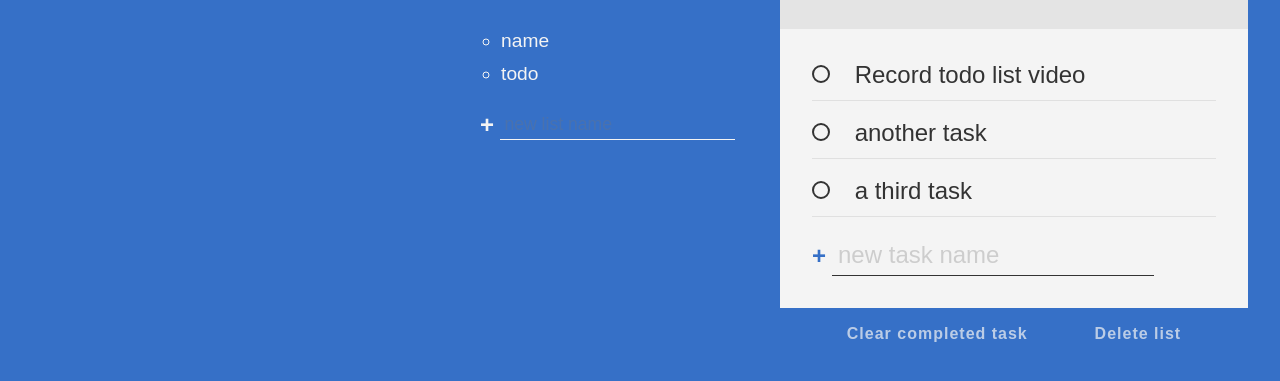
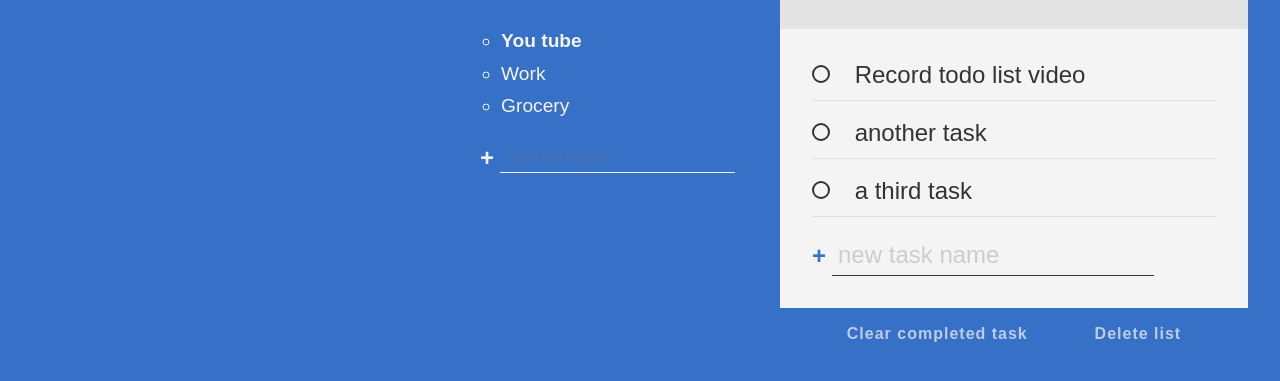
Before and after one commit to DevBrad/todo-list-Vanilla-Js, a plain HTML site: page index.html in a window 1280 px wide. Shown: the part 241-622 px from the top of the page. Drawn offline with Linux system fonts and the light colour scheme.

Commit message:
last commit

```diff
--- a/index.html
+++ b/index.html
@@ -12,9 +12,9 @@
     <div class="all-tasks">
       <h2 class="task-list-title">My lists</h2>
       <ul class="task-list" data-lists>
-        <!-- <li class="list-name active-list">You tube</li>
+        <li class="list-name active-list">You tube</li>
         <li class="list-name">Work</li>
-        <li class="list-name">Grocery</li> -->
+        <li class="list-name">Grocery</li>
       </ul>
 
       <form action="#" data-new-list-form>
@@ -80,6 +80,6 @@
         </div>
       </div>
     </div>
-    <script src="script.js"></script>
+    <!-- <script src="script.js"></script> -->
   </body>
 </html>
--- a/script.js
+++ b/script.js
@@ -1,50 +1,51 @@
-const listsContainer = document.querySelector("[data-lists]");
-const newListForm = document.querySelector("[data-new-list-form]");
-const newListInput = document.querySelector("[data-new-list-input]");
+// const listsContainer = document.querySelector("[data-lists]");
+// const newListForm = document.querySelector("[data-new-list-form]");
+// const newListInput = document.querySelector("[data-new-list-input]");
+// const LOCAL_STORAGE_LIST_KEY = "task.lists";
 
-let lists = [
-  {
-    id: 1,
-    name: "name",
-  },
-  {
-    id: 2,
-    name: "todo",
-  },
-];
+// let lists = JSON.parse(localStorage.getItem(LOCAL_STORAGE_LIST_KEY)) || [];
 
-newListForm.addEventListener("submit", (e) => {
-  //   console.log(e);
-  e.preventDefault();
-  const listName = newListInput.value;
-  if (listName == null || listName === "") return;
-  const list = createList(listName);
-  newListInput.value = null;
-  lists.push(list);
-  render();
-});
+// newListForm.addEventListener("submit", (e) => {
+//   //   console.log(e);
+//   e.preventDefault();
+//   const listName = newListInput.value;
+//   if (listName == null || listName === "") return;
+//   const list = createList(listName);
+//   newListInput.value = null;
+//   lists.push(list);
+//   saveAndRender();
+// });
 
-function createList(name) {
-  return { id: Date.now().toString(), name: name, tasks: [] };
-}
+// function createList(name) {
+//   return { id: Date.now().toString(), name: name, tasks: [] };
+// }
 
-function render() {
-  clearElement(listsContainer);
-  lists.forEach((list) => {
-    // console.log(list);
-    const listElement = document.createElement("li");
-    listElement.dataset.listId = list.id;
-    listElement.classList.add("list-name");
-    listElement.innerText = list.name;
-    listsContainer.appendChild(listElement);
-  });
-}
+// function saveAndRender() {
+//   save();
+//   render();
+// }
 
-function clearElement(element) {
-  while (element.firstChild) {
-    //if the ul has a first child let's remove it / so this is going to remove all the children of the ul element
-    element.removeChild(element.firstChild);
-  }
-}
+// function save() {
+//   localStorage.setItem(LOCAL_STORAGE_LIST_KEY, JSON.stringify(lists));
+// }
 
-render();
+// function render() {
+//   clearElement(listsContainer);
+//   lists.forEach((list) => {
+//     // console.log(list);
+//     const listElement = document.createElement("li");
+//     listElement.dataset.listId = list.id;
+//     listElement.classList.add("list-name");
+//     listElement.innerText = list.name;
+//     listsContainer.appendChild(listElement);
+//   });
+// }
+
+// function clearElement(element) {
+//   while (element.firstChild) {
+//     //if the ul has a first child let's remove it / so this is going to remove all the children of the ul element
+//     element.removeChild(element.firstChild);
+//   }
+// }
+
+// render();
```
